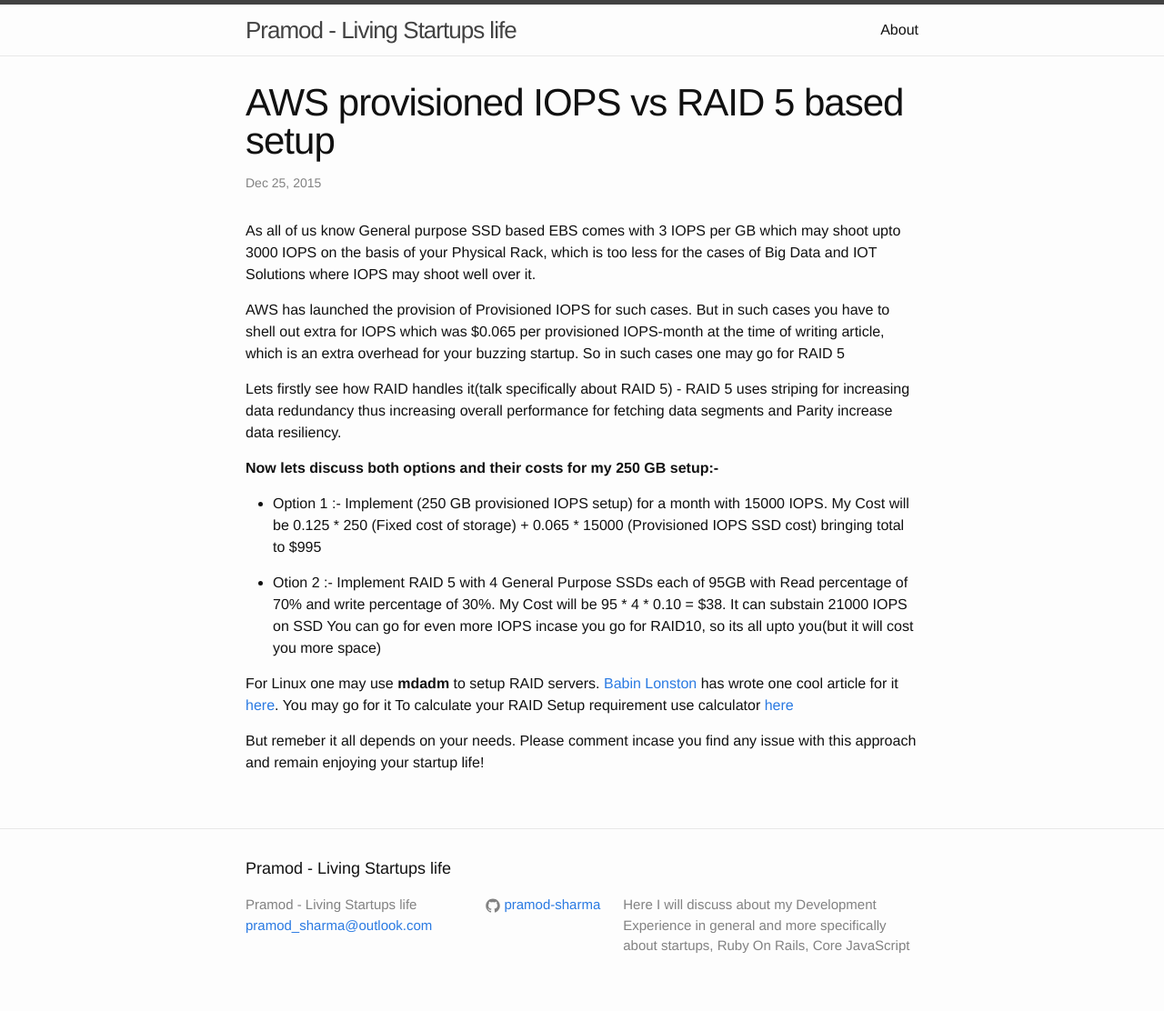
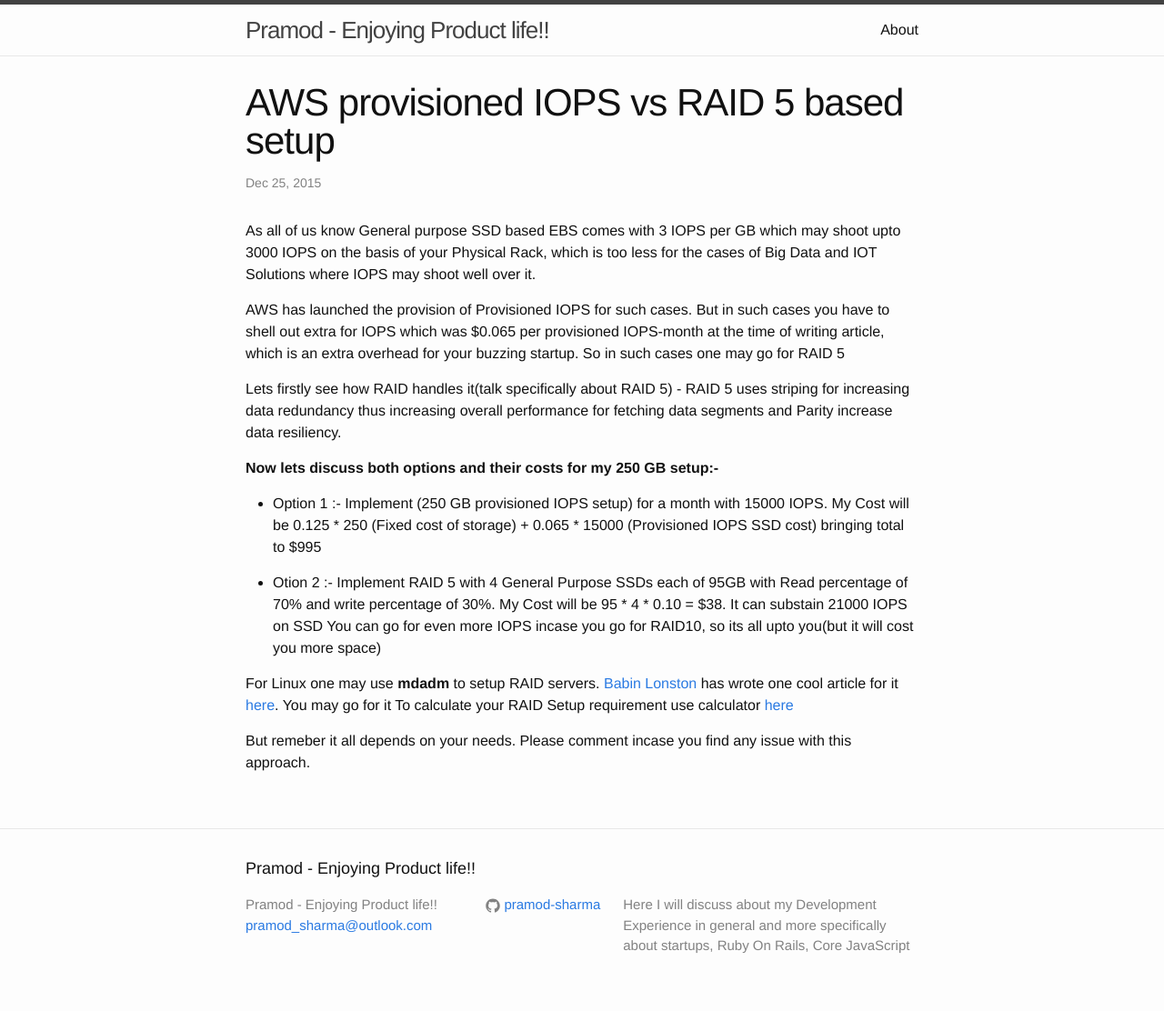
Before and after one commit to pramod-sharma/pramod-sharma.github.io, a Jekyll site: the page built from _posts/2015-12-25-aws_iops_vs_raid.markdown, in a window 1280 px wide. Shown: the whole page at 91% size. Built offline with Jekyll 4.4.1, drawn with Linux system fonts in a browser that asks for light colours; comment, search, counter and statistics services are not loaded.

Commit message:
Add Faraday Request Response Logging Gem Modify Title of blog

```diff
--- a/_config.yml
+++ b/_config.yml
@@ -1,5 +1,5 @@
 # Site settings
-title: Pramod - Living Startups life
+title: Pramod - Enjoying Product life!!
 email: pramod_sharma@outlook.com
 description: > # this means to ignore newlines until "baseurl:"
   Here I will discuss about my Development Experience in general and
--- a/_posts/2015-12-25-aws_iops_vs_raid.markdown
+++ b/_posts/2015-12-25-aws_iops_vs_raid.markdown
@@ -26,4 +26,4 @@ Lets firstly see how RAID handles it(talk specifically about RAID 5) - RAID 5 us
 For Linux one may use <b>mdadm</b> to setup RAID servers. <a href='http://www.tecmint.com/author/babinlonston/'> Babin Lonston </a> has wrote one cool article for it <a href='http://www.tecmint.com/create-raid-5-in-linux/'>here</a>. You may go for it
 To calculate your RAID Setup requirement use calculator <a href='http://www.thecloudcalculator.com/calculators/disk-raid-and-iops.html'> here </a>
 
-But remeber it all depends on your needs. Please comment incase you find any issue with this approach and remain enjoying your startup life!
+But remeber it all depends on your needs. Please comment incase you find any issue with this approach.
```
Also changed, not shown: _posts/2015-12-29-faraday_request_response_logging.markdown (added, +49 -0 lines).
